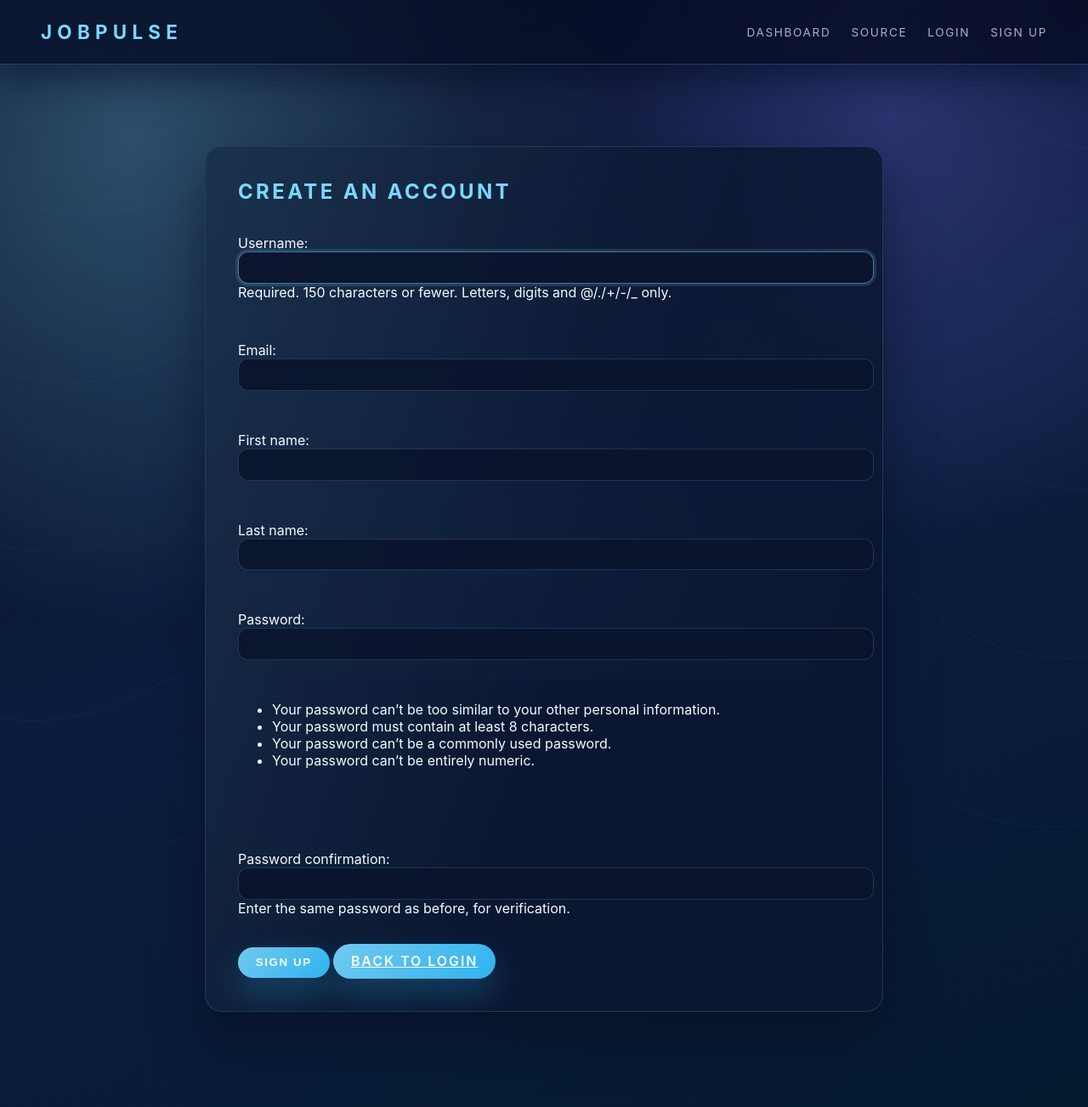
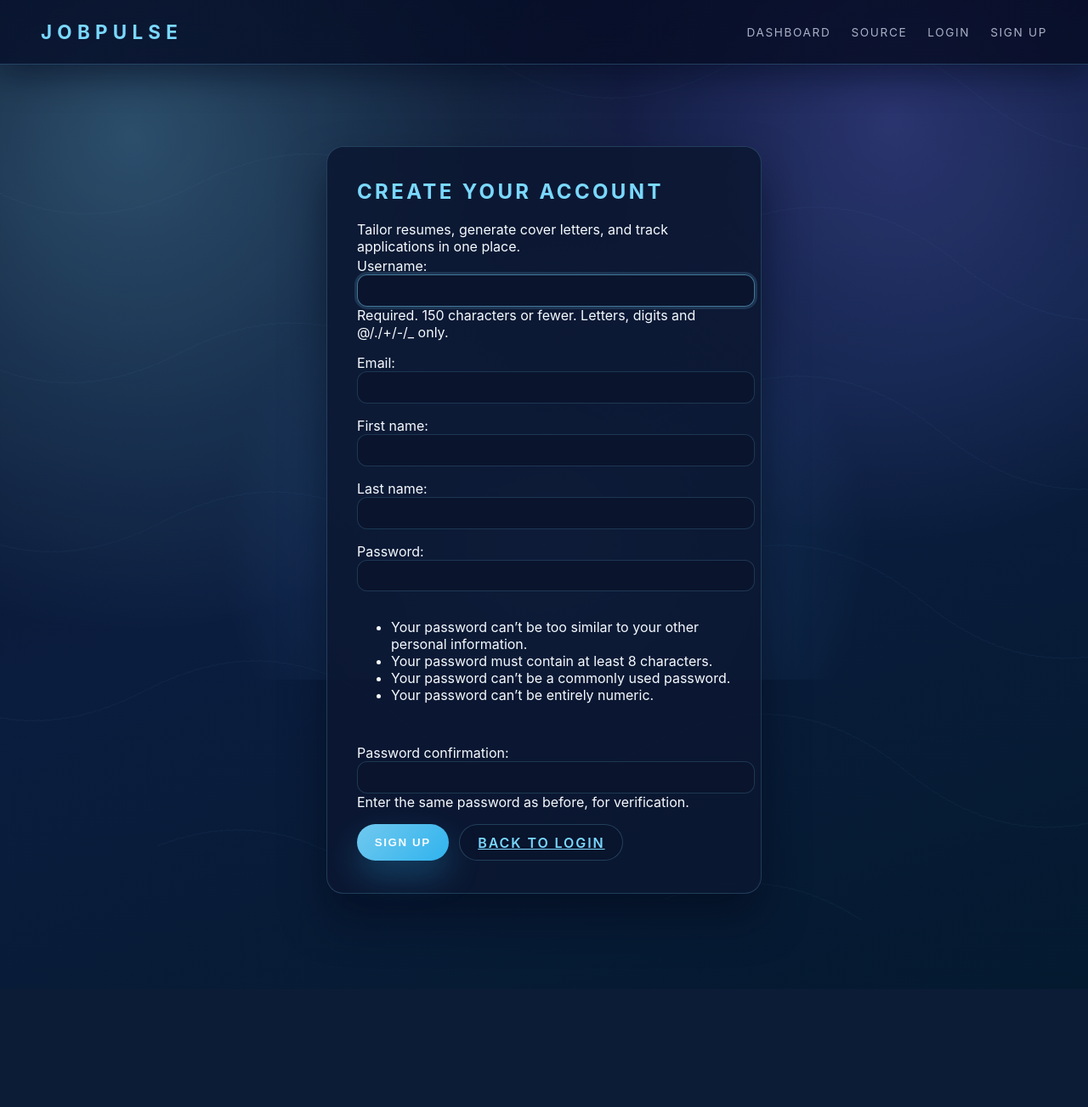
Before and after one commit to Sayedli/JobPulse, a Django app: page /accounts/signup/ in a window 1280 px wide. Shown: the whole page at 85% size. After the commit the page ends 1073 px from the top, so only its background shows below. Run offline with Django 5.2, Linux system fonts and the light colour scheme.

Commit message:
Fixed Auth Layout in CSS

```diff
--- a/static/css/neuralfield.css
+++ b/static/css/neuralfield.css
@@ -501,3 +501,36 @@ details summary::marker { display: none; }
         padding: 1.5rem;
     }
 }
+.nf-auth {
+    min-height: 75vh;
+    display: flex;
+    align-items: center;
+    justify-content: center;
+    padding: 3rem 1.5rem;
+}
+
+.nf-auth-card {
+    width: min(440px, 100%);
+    border-radius: var(--nf-radius);
+    border: 1px solid rgba(122, 216, 255, 0.2);
+    background: rgba(12, 23, 50, 0.88);
+    padding: 2.4rem clamp(1.4rem, 4vw, 2.2rem);
+    box-shadow: 0 28px 50px rgba(4, 10, 26, 0.55);
+}
+
+.nf-auth-card h2 {
+    margin-top: 0;
+    text-transform: uppercase;
+    letter-spacing: 0.14em;
+    color: var(--nf-accent);
+}
+
+.nf-auth-form p {
+    margin: 0;
+}
+
+.nf-auth-actions {
+    display: flex;
+    gap: 0.8rem;
+    flex-wrap: wrap;
+}
--- a/templates/accounts/signup.html
+++ b/templates/accounts/signup.html
@@ -3,15 +3,21 @@
 {% block title %}Sign Up · JobPulse{% endblock %}
 
 {% block content %}
-<section class="nf-profile">
-    <div class="nf-card nf-profile-card">
-        <h2>Create an Account</h2>
-        <form method="post" class="nf-form nf-form-vertical">
+<section class="nf-auth">
+    <div class="nf-auth-card">
+        <h2>Create Your Account</h2>
+        <p class="nf-meta">Tailor resumes, generate cover letters, and track applications in one place.</p>
+        <form method="post" class="nf-form nf-form-vertical nf-auth-form">
             {% csrf_token %}
             {{ form.as_p }}
-            <div>
+            {% if form.non_field_errors %}
+                <div class="nf-alert nf-alert-error">
+                    {{ form.non_field_errors }}
+                </div>
+            {% endif %}
+            <div class="nf-auth-actions">
                 <button class="nf-button nf-button-primary" type="submit">Sign Up</button>
-                <a class="nf-button" href="{% url 'accounts:login' %}">Back to login</a>
+                <a class="nf-button nf-button-ghost" href="{% url 'accounts:login' %}">Back to login</a>
             </div>
         </form>
     </div>
```
